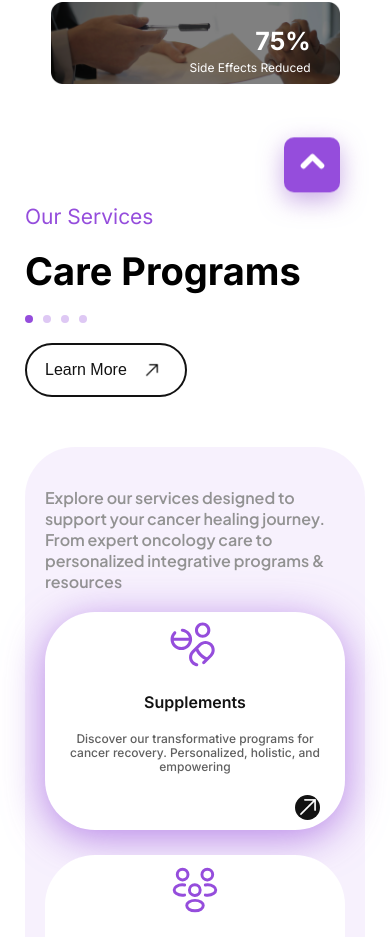
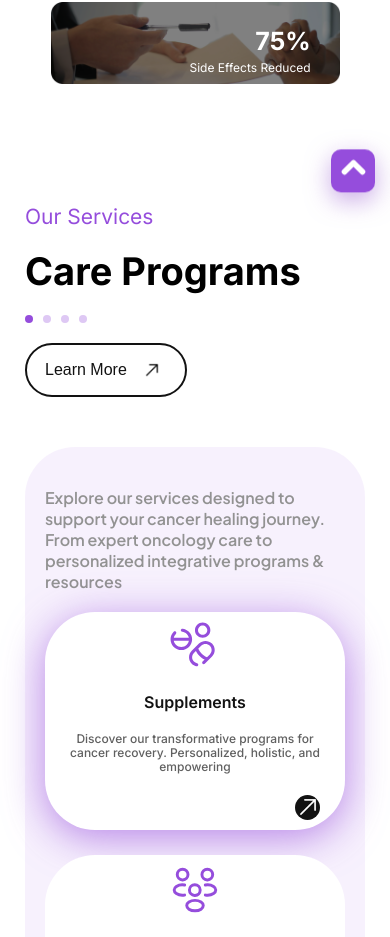
Before and after one commit to HarshalMukte/cancer-cure, a Next.js app: page / in a window 390 px wide. Shown: the part 819-1756 px from the top of the page. Built offline with nearby package versions, Linux system fonts and the light colour scheme.

Commit message:
scroll update

```diff
--- a/src/app/components/Home/home.module.css
+++ b/src/app/components/Home/home.module.css
@@ -48,7 +48,6 @@
   padding: 8px;
 }
 .email {
-  /* width: 200px; */
   background-color: transparent;
   font-size: 16px;
   border: none;
--- a/src/app/components/Navbar/navbar.module.css
+++ b/src/app/components/Navbar/navbar.module.css
@@ -131,8 +131,8 @@
     background: linear-gradient(to bottom, #b670fc, #d8d8d8);
     z-index: 100;
     flex-direction: column;
-    gap: 35px;
-    font-size: 40px;
+    gap: 25px;
+    font-size: 35px;
     display: flex;
     opacity: 1;
     pointer-events: all;
--- a/src/app/components/ScrollUp/scrollUp.module.css
+++ b/src/app/components/ScrollUp/scrollUp.module.css
@@ -15,7 +15,9 @@
     transition: .3s;
     animation: float 2s ease-in-out infinite alternate-reverse;
 }
-
+.scrollUpBtn img{
+    pointer-events: none;
+}
 .scrollVisible{
     opacity: 1;
     bottom: 5%;
@@ -33,3 +35,10 @@
         transform: translateY(5px);
     }
 }
+
+@media screen and (max-width: 550px) {
+    .scrollUpBtn{
+        right: 15px;
+        padding: 4px 6px;
+    }
+}
```
